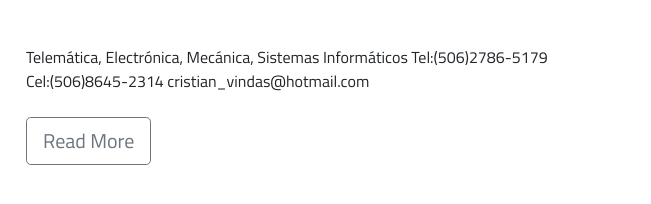
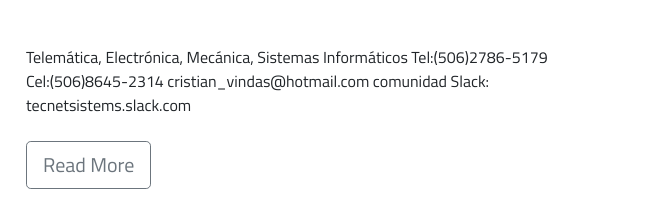
Before and after one commit to cvindas/Tecnetsystems-website, a plain HTML site: page index.html in a window 1280 px wide. Shown: the part 185-389 px from the top of the page, 629-1280 px from the left. Drawn offline with nearby package versions, Linux system fonts and the light colour scheme.

Commit message:
Update index.html

```diff
--- a/index.html
+++ b/index.html
@@ -43,7 +43,7 @@
           <div class="col-md-6 col-sm-6">
             <div class="header-content-right">
               <h1 class="display-4">¿Si necesita un servicio?</h1>
-              <p class="mt-5">Telemática, Electrónica, Mecánica, Sistemas Informáticos Tel:(506)2786-5179 Cel:(506)8645-2314 cristian_vindas@hotmail.com</p>
+              <p class="mt-5">Telemática, Electrónica, Mecánica, Sistemas Informáticos Tel:(506)2786-5179 Cel:(506)8645-2314 cristian_vindas@hotmail.com comunidad Slack: tecnetsistems.slack.com</p>
               <a href="#" class="btn btn-outline-secondary header-btn btn-lg mt-2">Read More</a>
             </div>
           </div>
```
